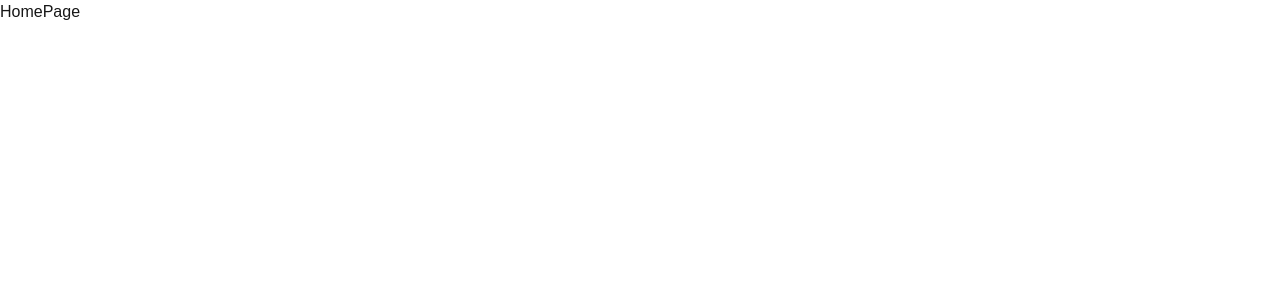
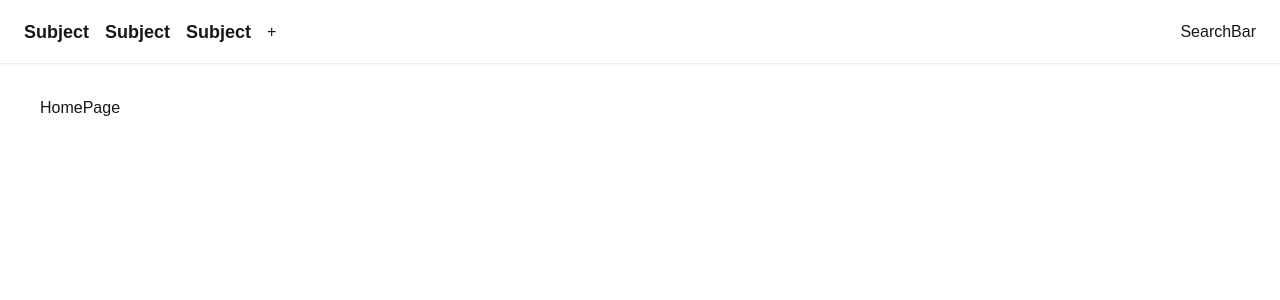
Before and after one commit to New-Ha/NYH_ToDoPage, a Next.js app: page / in a window 1280 px wide. Shown: the top 300 px of the page. Built offline with nearby package versions, Linux system fonts and the light colour scheme.

Commit message:
🚀 [Feat]: Add layout & header component structure

```diff
--- a/src/app/layout.tsx
+++ b/src/app/layout.tsx
@@ -1,6 +1,7 @@
 import type { Metadata } from "next";
 import { Geist, Geist_Mono } from "next/font/google";
 import "./globals.css";
+import Header from "@/components/UI/Header";
 
 const geistSans = Geist({
   variable: "--font-geist-sans",
@@ -27,8 +28,11 @@ export default function RootLayout({
 }>) {
   return (
     <html lang="en">
-      <body className={`${geistSans.variable} ${geistMono.variable}`}>
-        {children}
+      <body
+        className={`${geistSans.variable} ${geistMono.variable} flex flex-col h-screen`}
+      >
+        <Header />
+        <main className="flex-1 pt-24 overflow-x-auto p-10">{children}</main>
       </body>
     </html>
   );
--- a/src/components/UI/Header.tsx
+++ b/src/components/UI/Header.tsx
@@ -1,7 +1,18 @@
 import React from "react";
+import SearchBar from "./SearchBar";
 
 const Header = () => {
-  return <div>Header</div>;
+  return (
+    <header className="h-16 flex items-center justify-between px-6 fixed top-0 left-0 right-0 border-b-[1px] border-[#ECEBEE] shadow-sm z-10">
+      <div className="flex items-center gap-4">
+        <h1 className="text-lg font-bold">Subject</h1>
+        <h1 className="text-lg font-bold">Subject</h1>
+        <h1 className="text-lg font-bold">Subject</h1>
+        <button type="button">+</button>
+      </div>
+      <SearchBar />
+    </header>
+  );
 };
 
 export default Header;
--- /dev/null
+++ b/src/components/UI/SearchBar.tsx
@@ -0,0 +1,7 @@
+import React from "react";
+
+const SearchBar = () => {
+  return <div>SearchBar</div>;
+};
+
+export default SearchBar;
```
